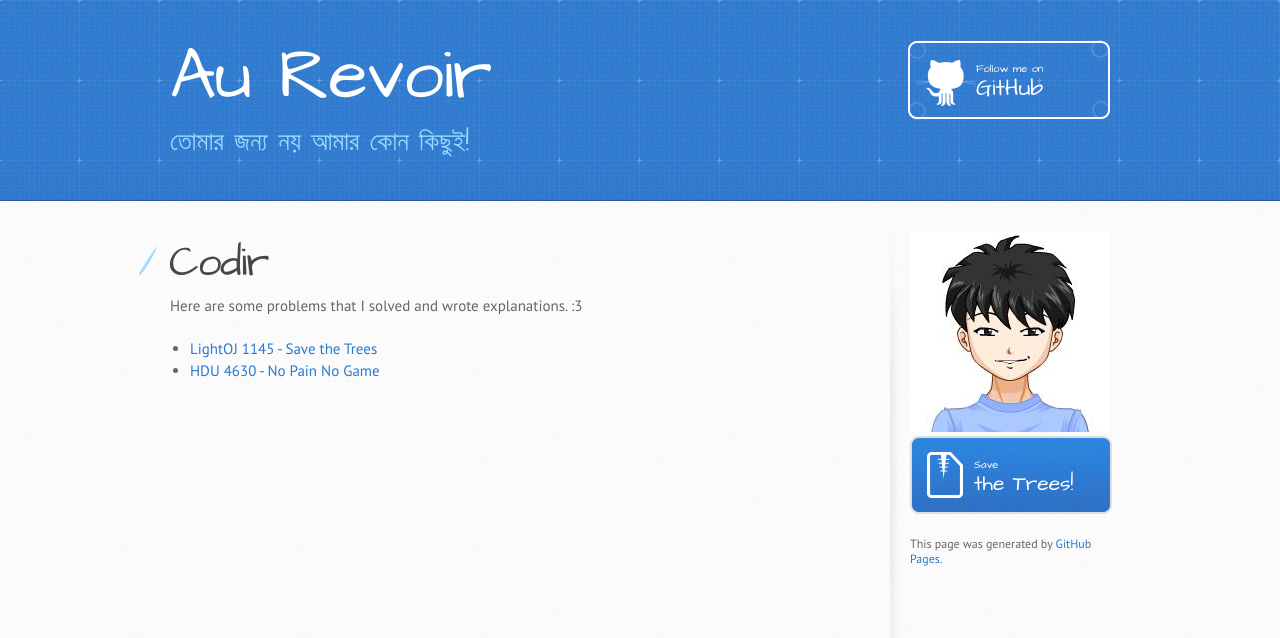
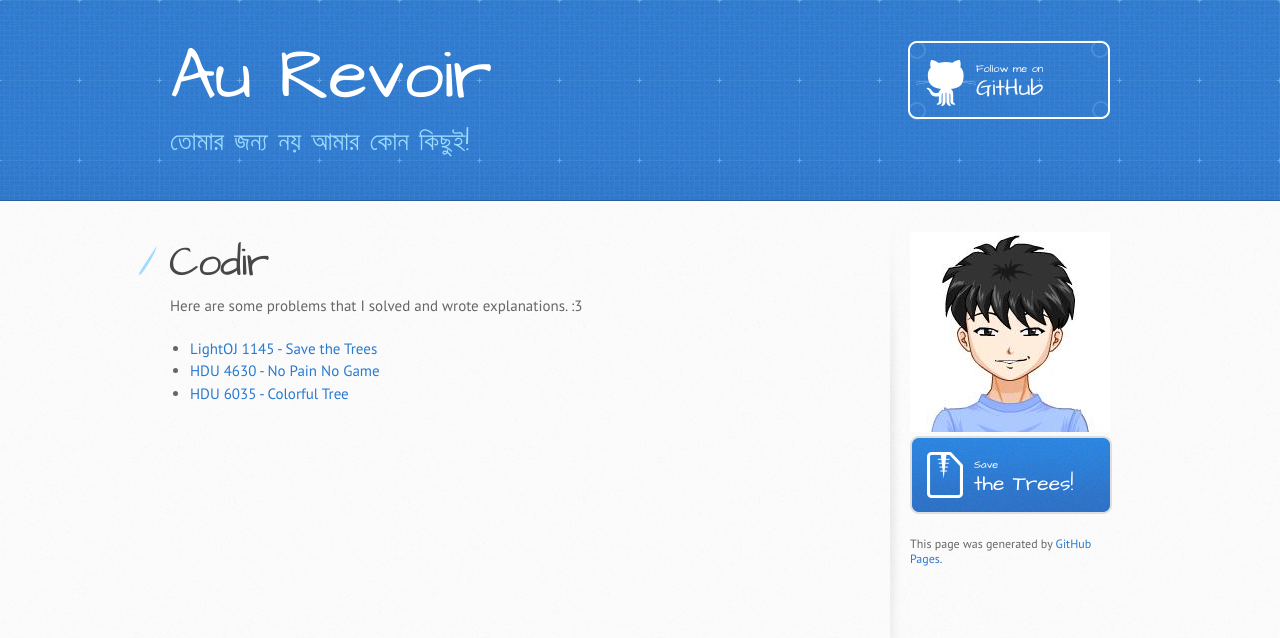
Before and after one commit to rebornplusplus/rebornplusplus.github.io, a Jekyll site: the page built from codir/index.md, in a window 1280 px wide. Shown: the top 638 px of the page. Built offline with Jekyll 4.4.1, drawn with Linux system fonts in a browser that asks for light colours; some web fonts are replaced; our own code applies the rules of GitHub Pages for plain Markdown files.

Commit message:
Update index.md

```diff
--- a/codir/index.md
+++ b/codir/index.md
@@ -7,3 +7,4 @@ Here are some problems that I solved and wrote explanations. :3
 
 * [LightOJ 1145 - Save the Trees](./lo-1415-save-the-trees)
 * [HDU 4630 - No Pain No Game](./hdu-4630-no-pain-no-game)
+* [HDU 6035 - Colorful Tree](./hdu-6035-colorful-tree)
```
